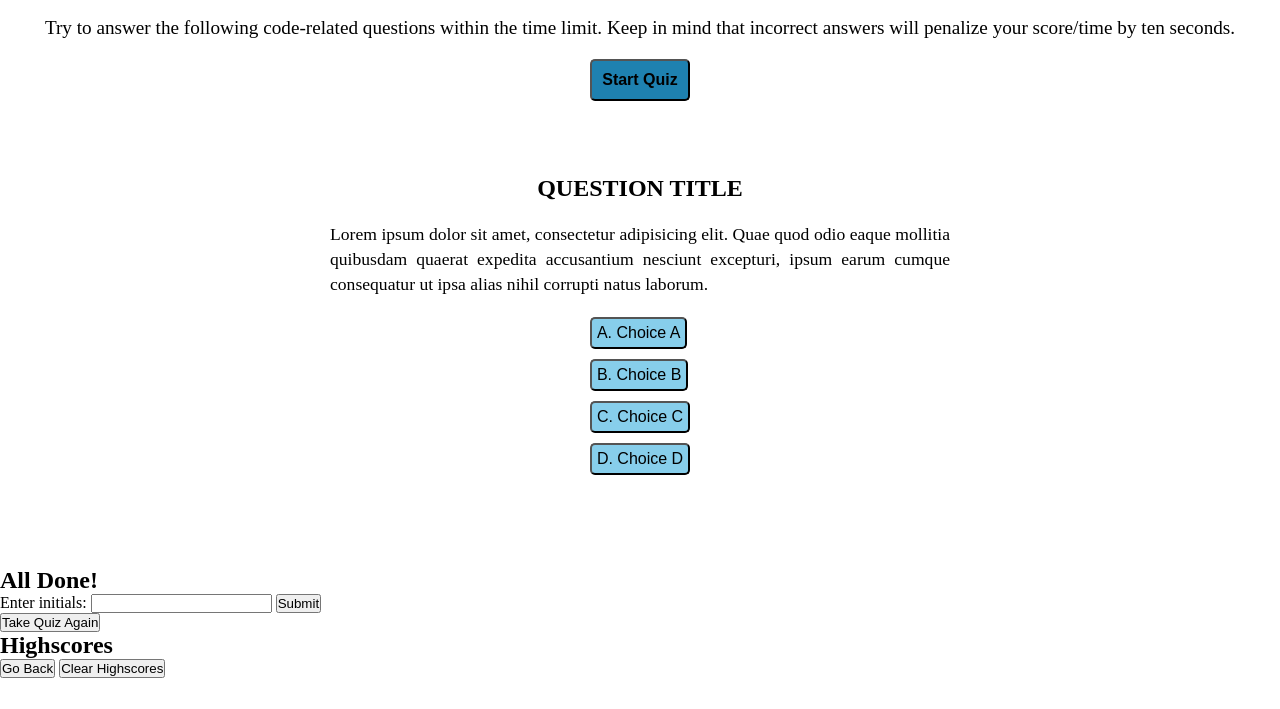
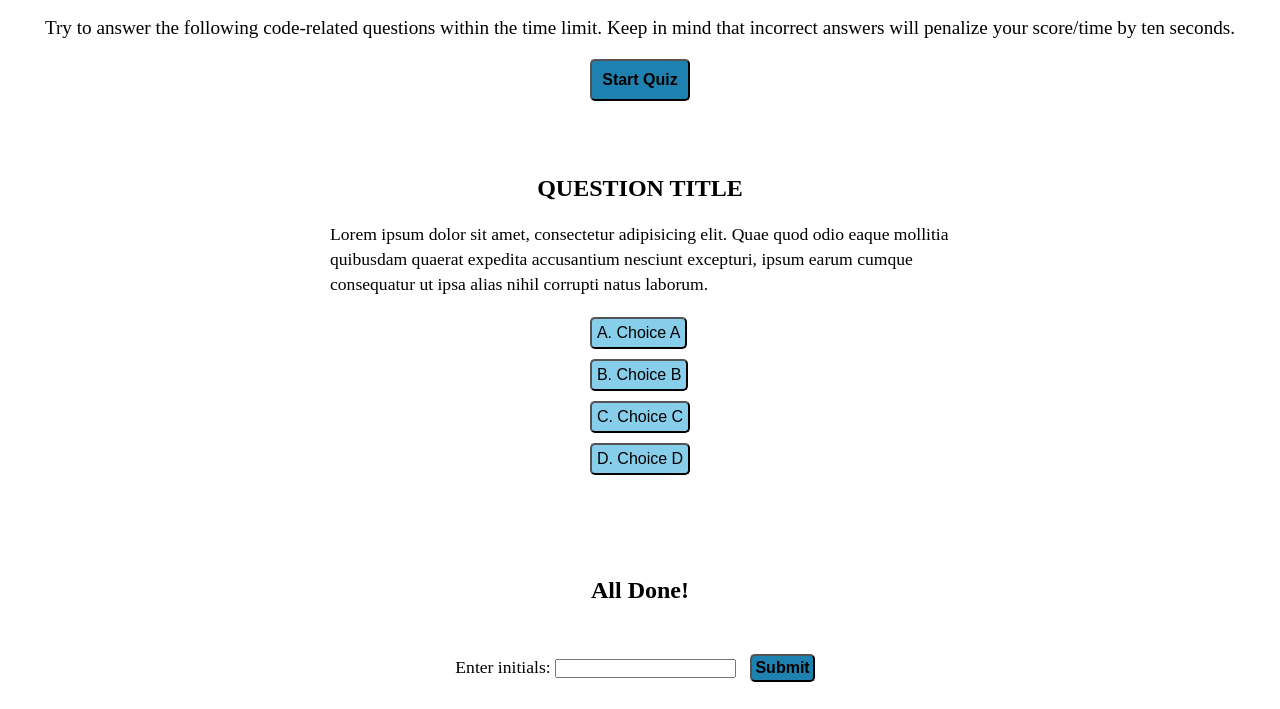
Before and after one commit to melissa-tan/code-quiz, a plain HTML site: page index.html in a window 1280 px wide. Shown: the part 216-925 px from the top of the page. Before the commit the page ends 894 px from the top, so only its background shows below. Drawn offline with Linux system fonts and the light colour scheme.

Commit message:
completed css styling

```diff
--- a/assets/css/style.css
+++ b/assets/css/style.css
@@ -1,3 +1,4 @@
+/* General styling */
 :root{
     --blue: #1e81b0;
     --navy: #154c79;
@@ -69,15 +70,14 @@ header{
     color: white;
 }
 
-/* Question page styling */
-.question{
-    text-align: justify;
+/* Question page, results page styling */
+.question, .result, .score{
     margin: 5% 25%;
     justify-items: center;
     align-items: center;
 }
 
-#question-title{
+#question-title, .result h2, .score h2{
     text-align: center;
     padding: 10px;
 }
@@ -101,4 +101,47 @@ header{
     opacity: 0.7;
 }
 
-/* Complete quiz and name input styling */
+.result{
+    text-align: center;
+}
+
+.result p, .result-input{
+    font-size: 1.1rem;
+    padding: 10px;
+}
+
+#submit, #play-again, #back, #clear{
+    padding: 3px;
+    font-size: 1rem;
+    font-weight: bold;
+    background-color: #1e81b0;
+    border-radius: 5px;
+    margin: 10px;
+}
+
+#submit:hover{
+    background-color: var(--navy);
+    color: white;
+}
+
+#play-again:hover{
+    background-color: var(--navy);
+    color: white;
+}
+
+/* Highscore section styling */
+
+.score{
+    text-align: center;
+    font-size: 1.1rem;
+}
+
+#back:hover{
+    background-color: var(--navy);
+    color: white;
+}
+
+#clear:hover{
+    background-color: var(--navy);
+    color: white;
+}
--- a/index.html
+++ b/index.html
@@ -36,7 +36,7 @@
         </section>
     </section>
 
-    <!-- Complete quiz and name input -->
+    <!-- Results and name input -->
     <section class="result">
         <h2>All Done!</h2>
         <p id="result-score"></p>
@@ -53,7 +53,7 @@
         <h2>Highscores</h2>
         <div id="score-list"></div>
         <div class="score-button">
-            <button id="back">Go Back</button>
+            <button id="back">Go Back</button> <br>
             <button id="clear">Clear Highscores</button>
         </div>
     </section>
```
